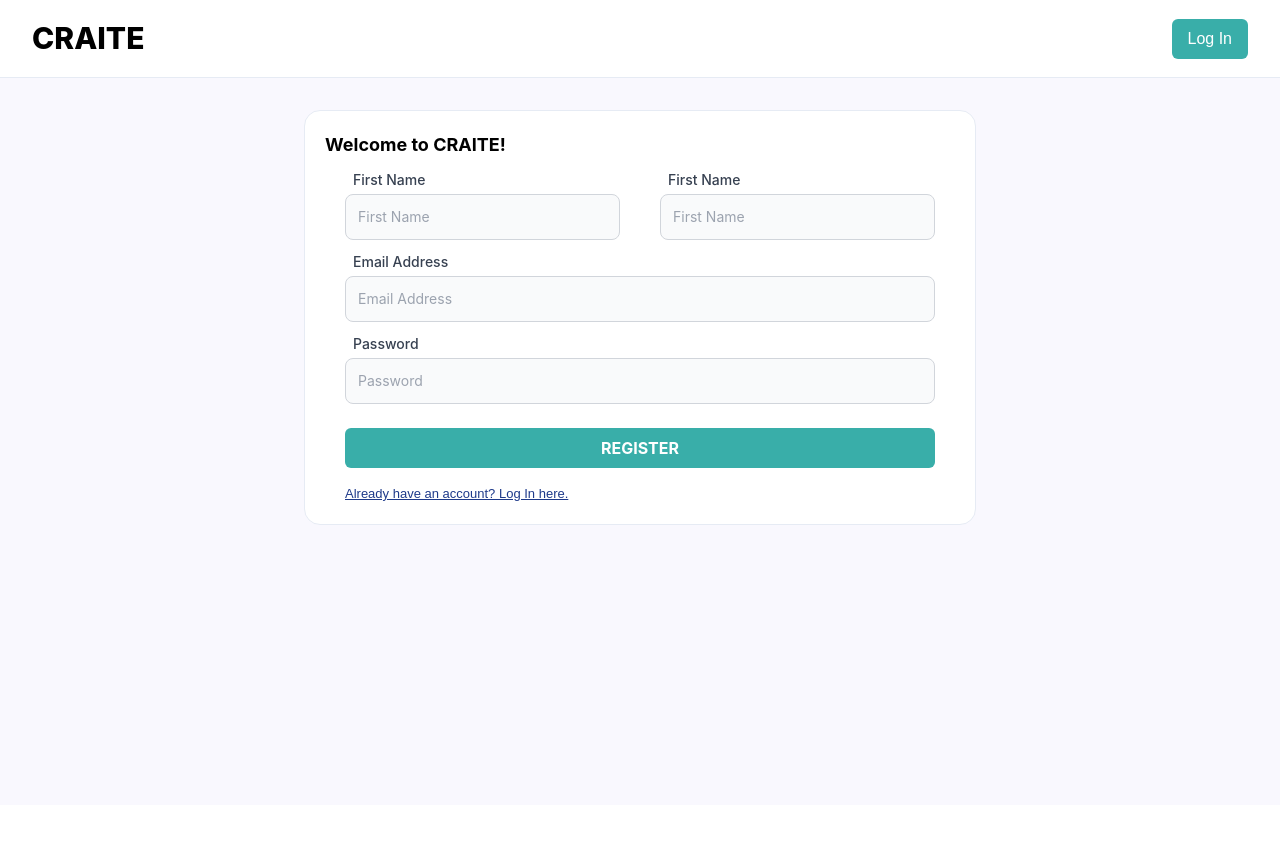
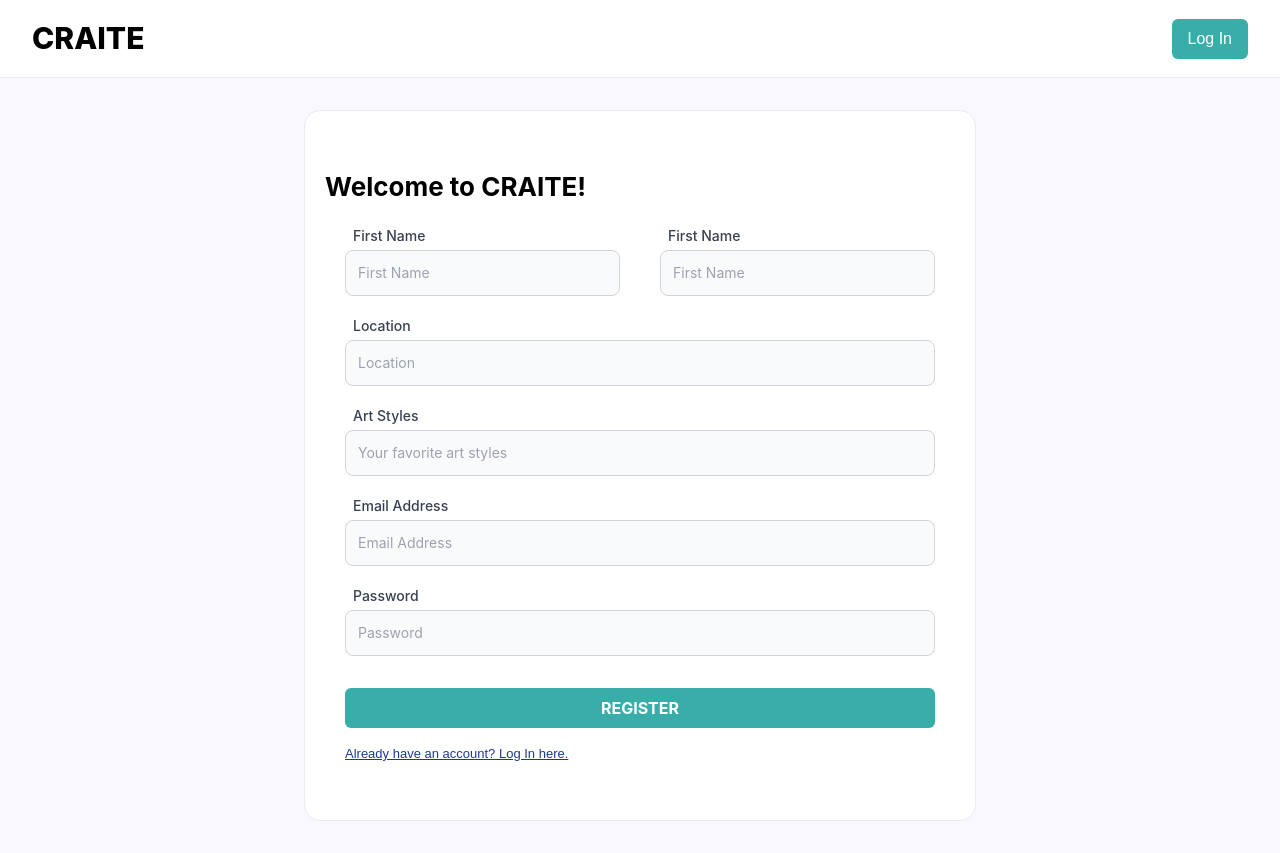
Before and after one commit to thaolinhttran/ai-img, a React (Vite) app in the folder client/: page /sign-up in a window 1280 px wide. Before the commit the page ends 805 px from the top, so only its background shows below. Built offline with nearby package versions, Linux system fonts and the light colour scheme; a web font is replaced by a local one.

Commit message:
update ui

```diff
--- a/client/src/components/index.js
+++ b/client/src/components/index.js
@@ -7,5 +7,5 @@ export {
     FormField,
     Dashboard,
     Preference,
-    Loader
+    Loader,
 }
--- a/client/src/pages/Login.jsx
+++ b/client/src/pages/Login.jsx
@@ -9,11 +9,14 @@ const Login = () => {
   return (
     <section className='max-w-2xl mx-auto'>
       <div className='bg-white border border-[#e6ebf4] rounded-2xl'>
-        <h1 className='flex justify-left px-5 font-bold text-[18px] mt-5 mb-3'>
-          Welcome back to CRAITE!
+        <h1 className='flex justify-center px-5 font-bold text-[26px] mt-14'>
+          Hello! Welcome back.
         </h1>
-        <div className='px-5 lg:px-10'>
-          <div className='mb-3'>
+        <p className='flex justify-center px-5 font-normal text-sm mt-1 mb-10'>
+          Let your creativity flows.
+        </p>
+        <div className='px-24 lg:px-10'>
+          <div className='mb-5'>
             <FormField
             LabelName="Email Address"
             type="text"
@@ -21,7 +24,7 @@ const Login = () => {
             placeholder="Email Address"
             />
           </div>
-          <div className='mb-3'>
+          <div className='mb-5'>
             <FormField
             LabelName="Password"
             type="text"
@@ -32,11 +35,11 @@ const Login = () => {
           <div>
             <button
             onClick={handleSubmit}
-            className='bg-[#39AEA9] w-full mb-3 mt-3 rounded-md py-2 font-bold text-white'>
+            className='bg-[#39AEA9] w-full my-5 rounded-md py-2 font-bold text-white'>
               LOGIN
             </button>
           </div>
-          <div className='mb-5'>
+          <div className='mb-14'>
           <Link to='/sign-up'
           className="font-inter font-small text-[13px]
            text-blue-900 py-2 rounded-md underline">
--- a/client/src/pages/Profile.jsx
+++ b/client/src/pages/Profile.jsx
@@ -2,7 +2,7 @@ import React from 'react'
 
 const Profile = () => {
   return (
-    <div>Profile</div>
+    <></>
   )
 }
 
--- a/client/src/pages/Signup.jsx
+++ b/client/src/pages/Signup.jsx
@@ -9,11 +9,11 @@ const Signup = () => {
   return(
   <section className='max-w-2xl mx-auto'>
       <div className='bg-white border border-[#e6ebf4] rounded-2xl'>
-          <h1 className='flex justify-left px-5 font-bold text-[18px] mt-5 mb-3'>
+          <h1 className='flex justify-left px-5 font-bold text-[26px] mt-14 mb-5'>
           Welcome to CRAITE!
         </h1>
         <div className='px-5 lg:px-10'>
-          <div className='flex justify-around sm:gap-3 gap-5 lg:gap-10 mb-3'>
+          <div className='flex justify-around sm:gap-3 gap-5 lg:gap-10 mb-5'>
             <div className='w-full'>
             <FormField
             LabelName="First Name"
@@ -31,7 +31,23 @@ const Signup = () => {
             />
             </div>
           </div>
-          <div className='mb-3'>
+          <div className='mb-5'>
+            <FormField
+            LabelName="Location"
+            type="text"
+            name="text"
+            placeholder="Location"
+            />
+          </div>
+          <div className='mb-5'>
+            <FormField
+            LabelName="Art Styles"
+            type="text"
+            name="text"
+            placeholder="Your favorite art styles"
+            />
+          </div>
+          <div className='mb-5'>
             <FormField
             LabelName="Email Address"
             type="text"
@@ -39,7 +55,7 @@ const Signup = () => {
             placeholder="Email Address"
             />
           </div>
-          <div className='mb-3'>
+          <div className='mb-5'>
             <FormField
             LabelName="Password"
             type="text"
@@ -54,7 +70,7 @@ const Signup = () => {
               REGISTER
             </button>
           </div>
-          <div className='mb-5'>
+          <div className='mb-14'>
           <Link to='/log-in'
           className="font-inter font-small text-[13px]
            text-blue-900 py-2 rounded-md underline">
```
